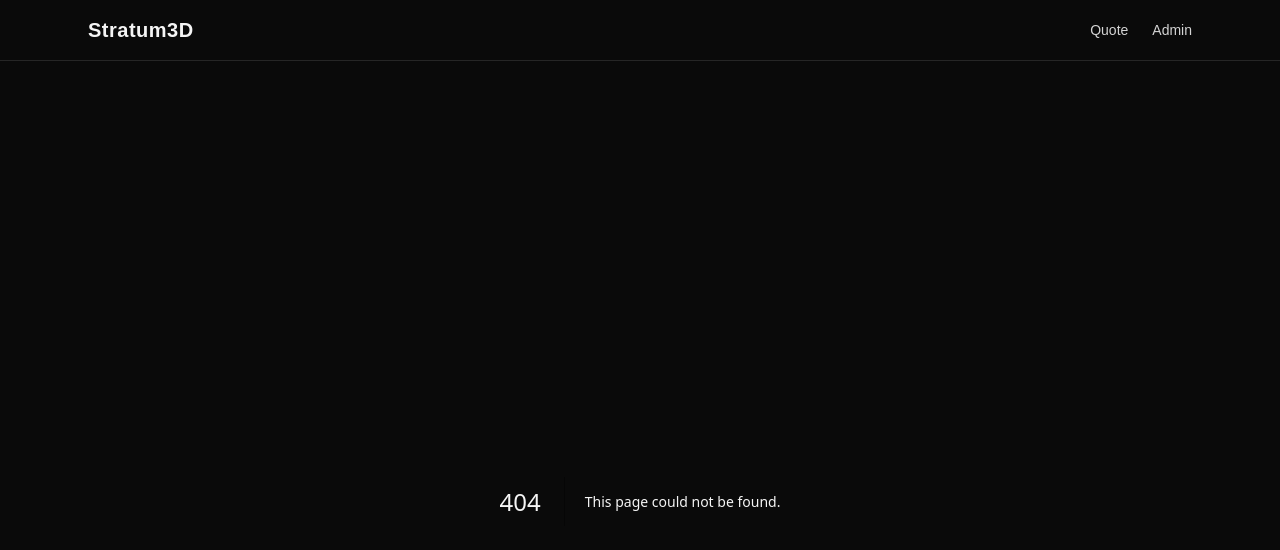
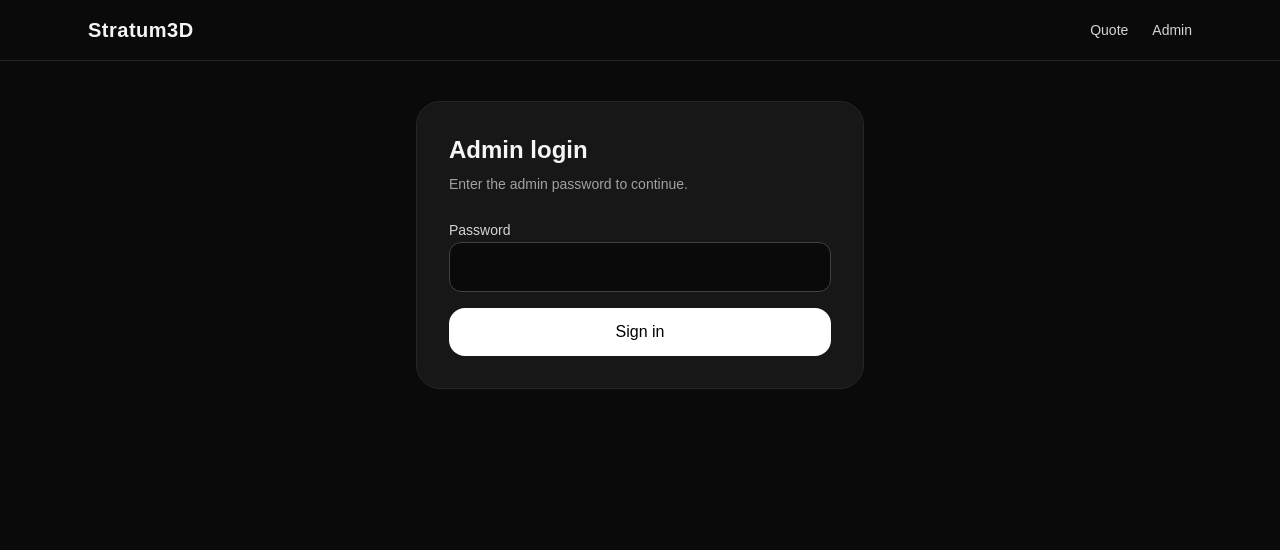
Before and after one commit to BT888BT/Stratum3D, a Next.js app: page /admin/login in a window 1280 px wide. Before the commit this address had no page. Shown: the top 550 px of the page. Built offline with nearby package versions, Linux system fonts and the light colour scheme.

Commit message:
Create page.tsx

```diff
--- /dev/null
+++ b/app/admin/login/page.tsx
@@ -0,0 +1,76 @@
+"use client";
+
+import { useState } from "react";
+import { useRouter } from "next/navigation";
+
+export default function AdminLoginPage() {
+  const [password, setPassword] = useState("");
+  const [error, setError] = useState("");
+  const [loading, setLoading] = useState(false);
+  const router = useRouter();
+
+  async function handleSubmit(e: React.FormEvent<HTMLFormElement>) {
+    e.preventDefault();
+    setError("");
+
+    try {
+      setLoading(true);
+
+      const res = await fetch("/api/admin/login", {
+        method: "POST",
+        headers: {
+          "Content-Type": "application/json"
+        },
+        body: JSON.stringify({ password })
+      });
+
+      const data = await res.json();
+
+      if (!res.ok) {
+        throw new Error(data.error || "Login failed.");
+      }
+
+      router.push("/admin/orders");
+      router.refresh();
+    } catch (err) {
+      setError(err instanceof Error ? err.message : "Login failed.");
+    } finally {
+      setLoading(false);
+    }
+  }
+
+  return (
+    <section className="mx-auto max-w-md rounded-3xl border border-neutral-800 bg-neutral-900 p-8">
+      <h1 className="text-2xl font-semibold">Admin login</h1>
+      <p className="mt-2 text-sm text-neutral-400">
+        Enter the admin password to continue.
+      </p>
+
+      <form onSubmit={handleSubmit} className="mt-6 space-y-4">
+        <label className="block space-y-2">
+          <span className="text-sm text-neutral-300">Password</span>
+          <input
+            type="password"
+            value={password}
+            onChange={(e) => setPassword(e.target.value)}
+            className="w-full rounded-xl border border-neutral-700 bg-neutral-950 px-4 py-3"
+          />
+        </label>
+
+        {error ? (
+          <div className="rounded-xl border border-red-900 bg-red-950/40 px-4 py-3 text-sm text-red-200">
+            {error}
+          </div>
+        ) : null}
+
+        <button
+          type="submit"
+          disabled={loading}
+          className="w-full rounded-2xl bg-white px-5 py-3 text-sm font-medium text-black disabled:opacity-60"
+        >
+          {loading ? "Signing in..." : "Sign in"}
+        </button>
+      </form>
+    </section>
+  );
+}
```
